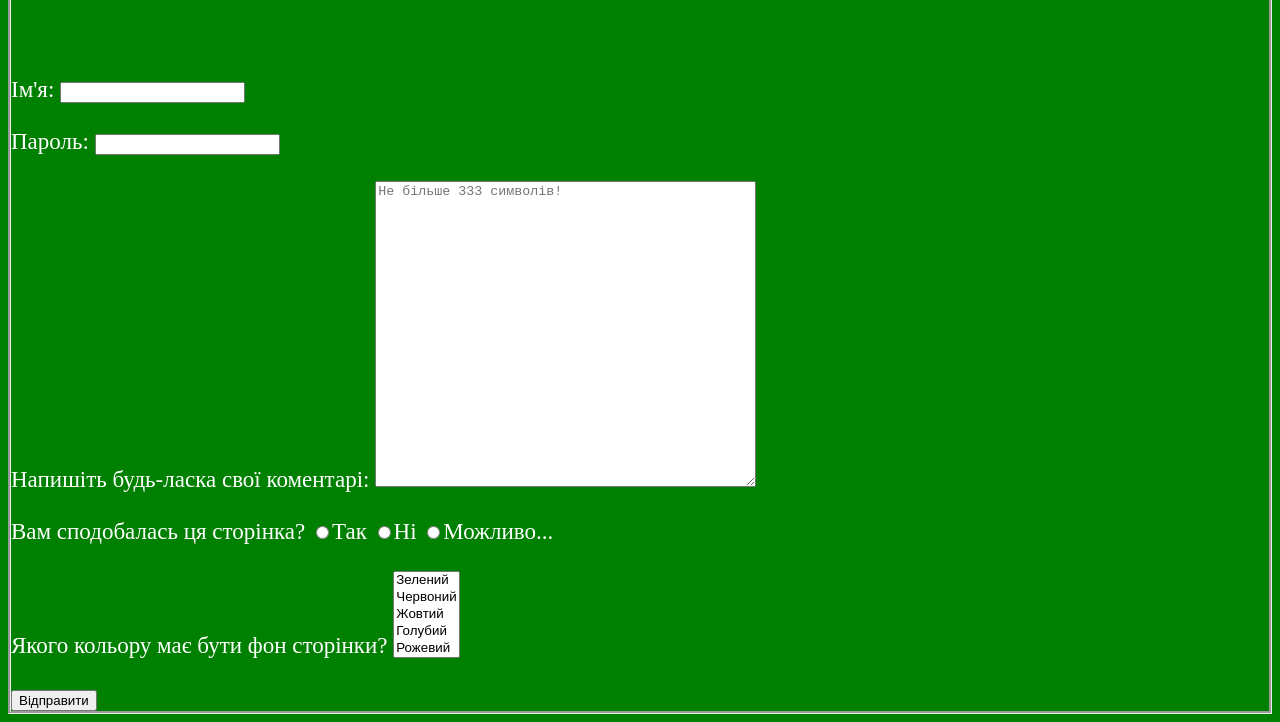
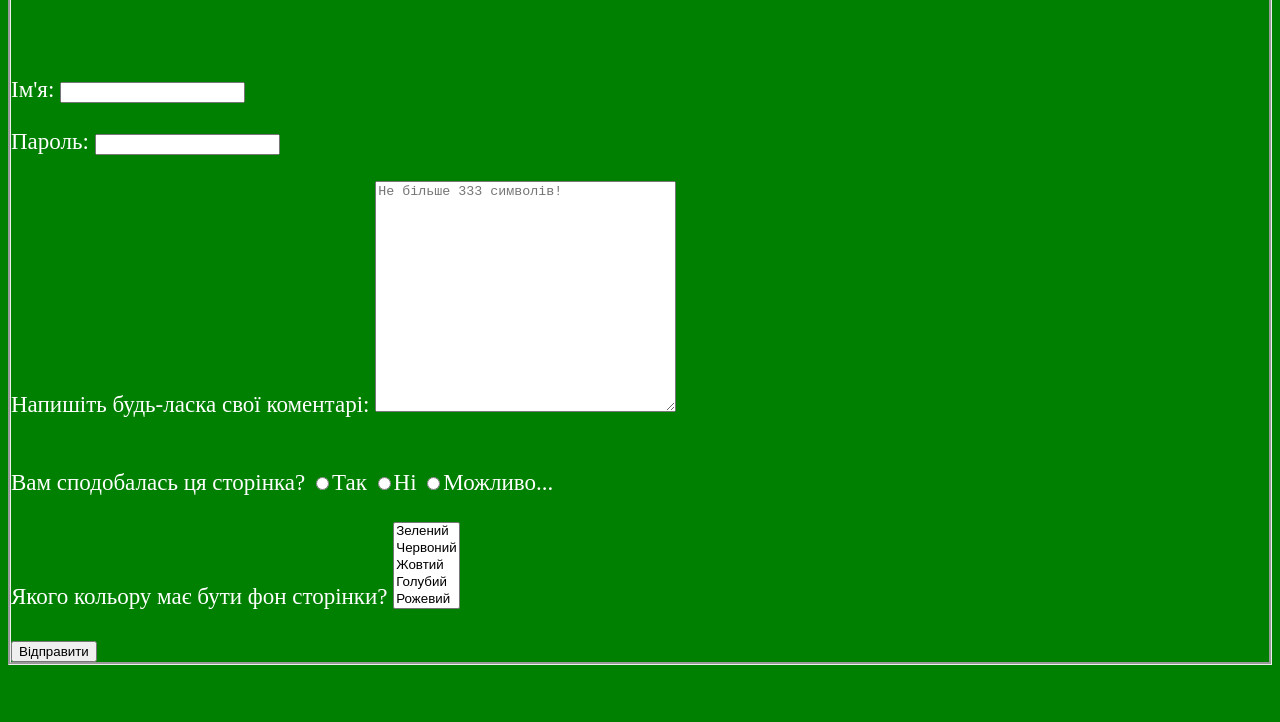
Before and after one commit to DmytroSkobalo/table, a plain HTML site: page index.html in a window 1280 px wide. Shown: the part 589-1311 px from the top of the page. After the commit the page ends 1262 px from the top, so only its background shows below. Drawn offline with Linux system fonts and the light colour scheme.

Commit message:
Initial commit

```diff
--- a/index.html
+++ b/index.html
@@ -56,7 +56,7 @@
           <input type="password" id="password" name="password" title="Введіть будь-ласка свій пароль"><br><br>
 
           <label for="textarea">Напишіть будь-ласка свої коментарі:</label>
-          <textarea rows="20" cols="45" name="textarea" placeholder="Не більше 333 символів!" maxlength="333"></textarea><br><br>
+          <textarea rows="15" cols="35" name="textarea" placeholder="Не більше 333 символів!" maxlength="333"></textarea><br><br><br>
 
           <label for="like">Вам сподобалась ця сторінка?</label>
           <input type="radio" name="like" value="Так">Так
```
